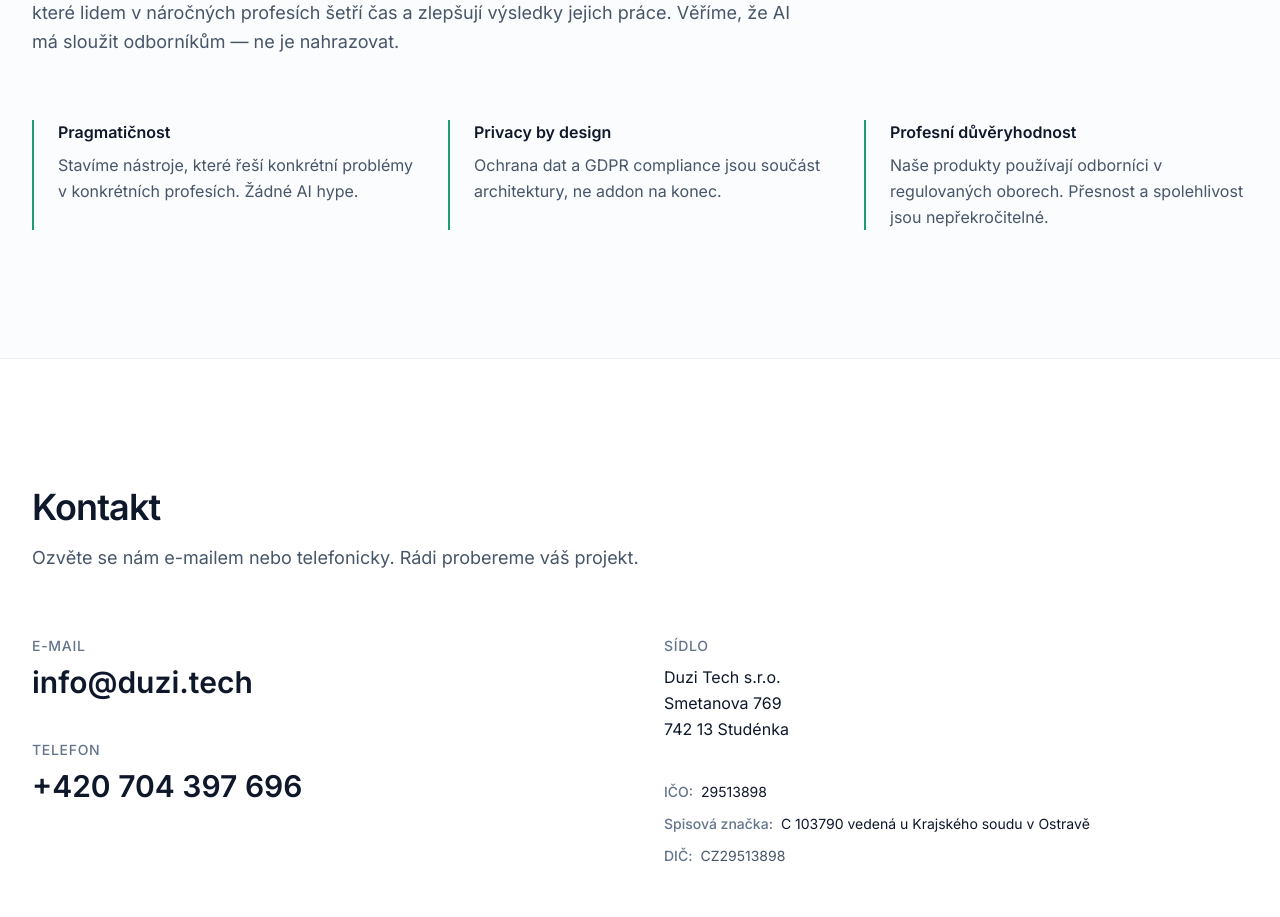
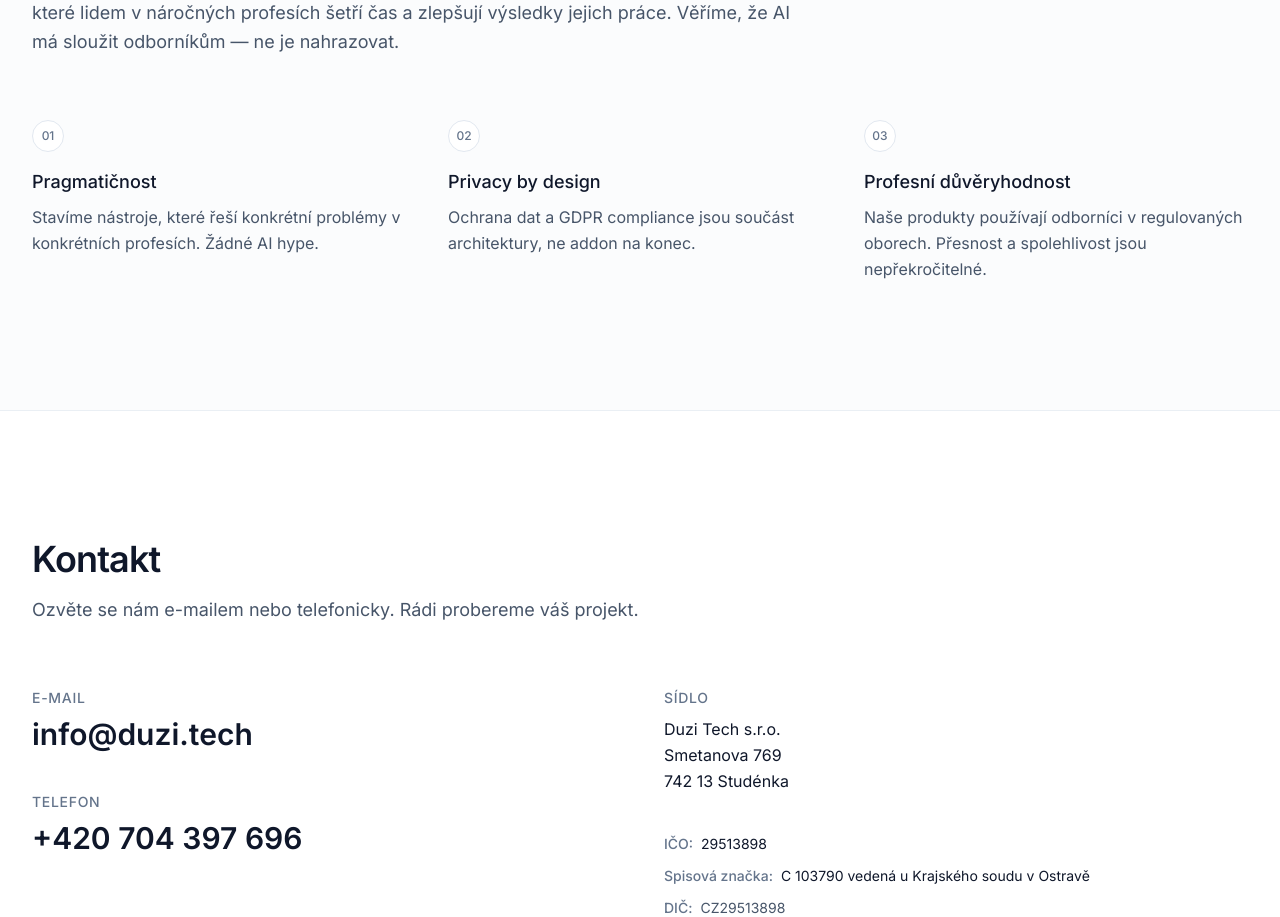
Before and after one commit to duzidavid/duzi-tech, a Next.js app: page / in a window 1280 px wide. Shown: the part 1720-2637 px from the top of the page. Built offline with nearby package versions, Linux system fonts and the light colour scheme.

Commit message:
feat: about — numbered values
Replace brand-colored left border with 32x32 outlined number badges
(01, 02, 03) above each value title. Title weight reduced to medium
to match the lighter visual hierarchy.

```diff
--- a/components/About.tsx
+++ b/components/About.tsx
@@ -35,9 +35,12 @@ export function About() {
         </div>
 
         <dl className="mt-16 grid gap-8 md:grid-cols-3">
-          {values.map((v) => (
-            <div key={v.title} className="border-l-2 border-brand pl-6">
-              <dt className="text-base font-semibold text-slate-900">{v.title}</dt>
+          {values.map((v, i) => (
+            <div key={v.title}>
+              <div className="mb-4 flex h-8 w-8 items-center justify-center rounded-full border border-slate-200 bg-white text-xs font-medium text-slate-500">
+                {String(i + 1).padStart(2, '0')}
+              </div>
+              <dt className="text-lg font-medium text-slate-900">{v.title}</dt>
               <dd className="mt-2 text-base leading-relaxed text-slate-600">{v.description}</dd>
             </div>
           ))}
```
